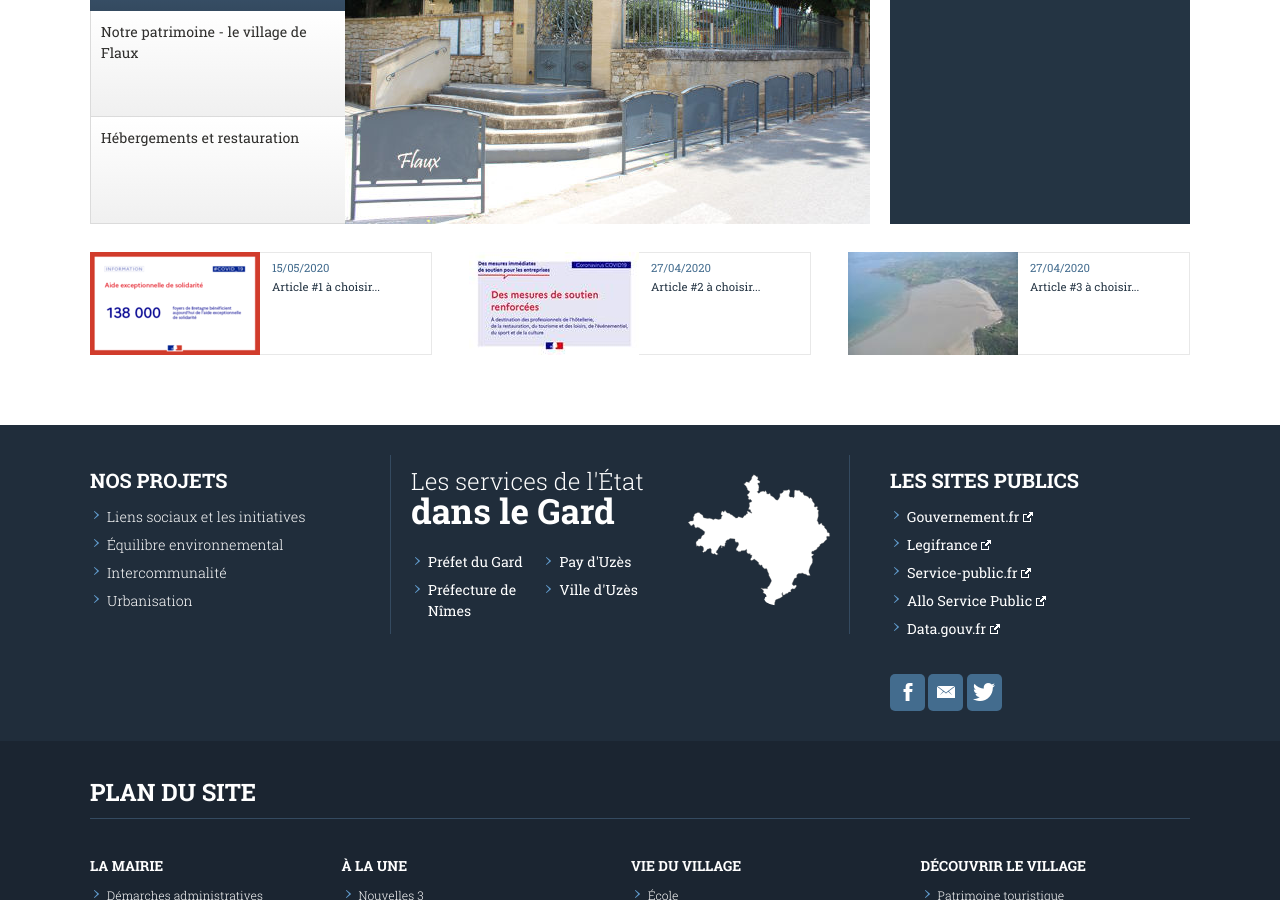
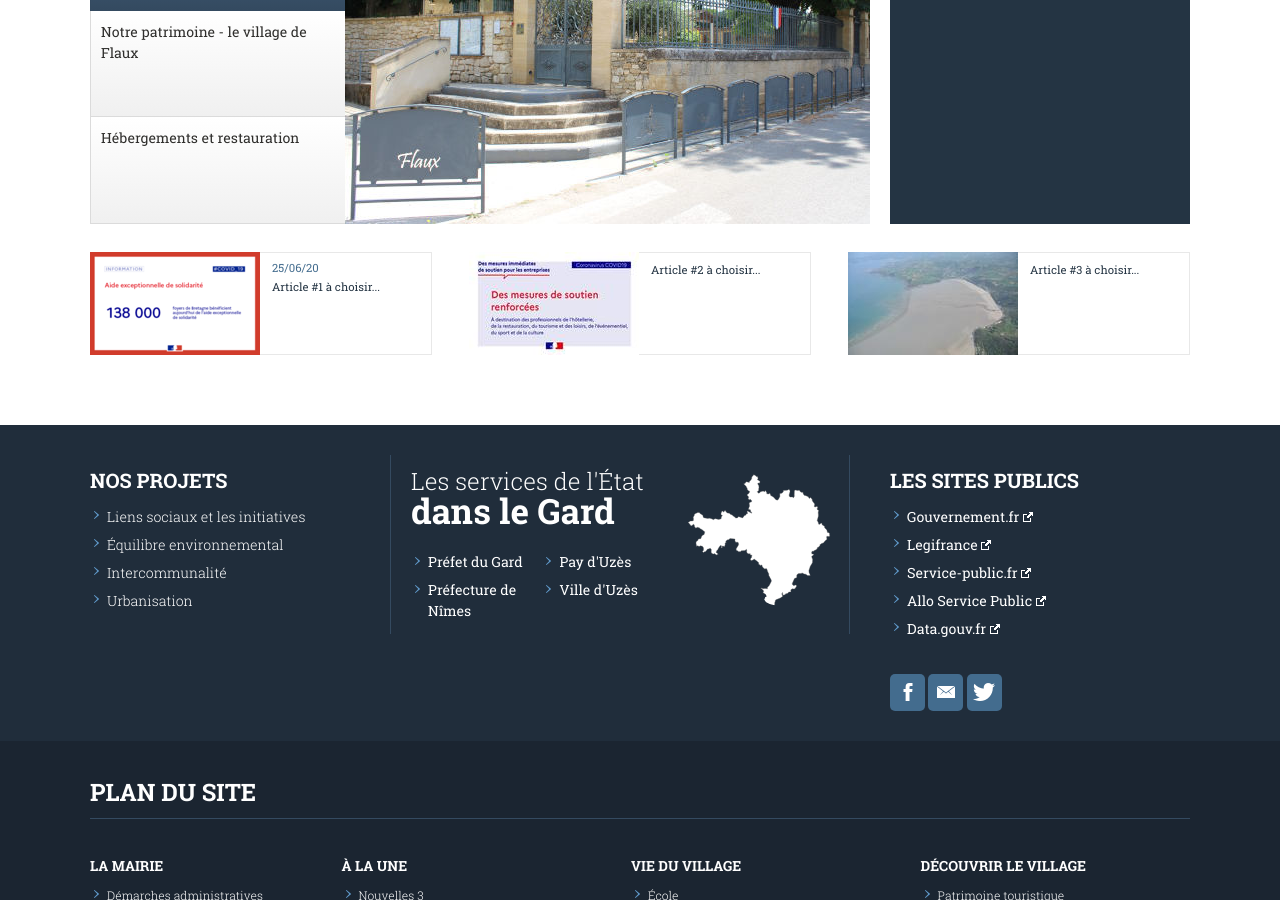
Before and after one commit to Flaux-Village/flaux-village.github.io, a Jekyll site: the page built from index.md, in a window 1280 px wide and 900 px high, scrolled down 457 px. Built offline with Jekyll 4.4.1, drawn with Linux system fonts in a browser that asks for light colours.

Commit message:
Adding featured article control to default.html and index.md.

```diff
--- a/_layouts/default.html
+++ b/_layouts/default.html
@@ -47,7 +47,7 @@
   	          <a href="{{ onglet.addresse }}">
     		 		    <span class="tablike">
                   {% if onglet.date_texte %}
-                  <span class="tablikedate">19/05/2020</span>
+                  <span class="tablikedate">{{ onglet.date_texte }}</span>
                   {% endif %}
     						  <span class="tabliketitle">{{ onglet.titre }}</span>
     					  </span>
@@ -77,33 +77,19 @@
 
 
   	    <div class="news-panels">
+          {% for article in page.articles_en_vedette %}
           <div class="news-panel">
-            <span class="news-panel-date">15/05/2020</span>
+            {% if article.date_texte %}
+            <span class="news-panel-date">{{ article.date_texte }}</span>
+            {% endif %}
             <span class="news-panel-title">
               <a href="#">
-                <img src="/assets/images/Aide-exceptionnelle-de-solidarite-pour-les-familles-les-plus-modestes_frontpageactussecondaires.png" width="170" height="103" style="border: 0px  ;" alt="">
-                Article #1 à choisir...
+                <img src="{{ article.illustration }}" width="170" height="103" style="border: 0px  ;" alt="{{ article.description_illustration }}">
+                {{ article.titre }}
   					  </a>
   				  </span>
   			  </div>
-  	      <div class="news-panel">
-    				<span class="news-panel-date">27/04/2020</span>
-    				<span class="news-panel-title">
-    					<a href="#">
-                <img src="/assets/images/COVID-19-des-mesures-de-soutien-renforces-pour-certains-secteurs_frontpageactussecondaires.jpg" width="170" height="103" style="border: 0px  ;" alt="">
-    						Article #2 à choisir...
-    					</a>
-    				</span>
-    			</div>
-          <div class="news-panel">
-    				<span class="news-panel-date">27/04/2020</span>
-    				<span class="news-panel-title">
-    					<a href="#">
-                <img src="/assets/images/Algues-vertes-des-echouages-tardifs-en-Bretagne-cette-annee_frontpageactussecondaires.jpg" width="170" height="103" style="border: 0px  ;" alt="">
-                Article #3 à choisir...
-              </a>
-            </span>
-          </div>
+          {% endfor %}
         </div>
 
       </div>
--- a/index.md
+++ b/index.md
@@ -17,4 +17,18 @@ onglets_principaux:
   addresse: /tourisme.html
   illustration: /assets/illustrations/flauxcloche_3623.jpg
   description_illustration: Le clochet de l'église de Flaux.
+articles_en_vedette:
+- titre: "Article #1 à choisir..."
+  date_texte: 25/06/20
+  addresse: \#
+  illustration: /assets/images/Aide-exceptionnelle-de-solidarite-pour-les-familles-les-plus-modestes_frontpageactussecondaires.png
+  description_illustration: La Mairie de Flaux.
+- titre: "Article #2 à choisir..."
+  addresse: \#
+  illustration: /assets/images/COVID-19-des-mesures-de-soutien-renforces-pour-certains-secteurs_frontpageactussecondaires.jpg
+  description_illustration: Le clochet de l'église de Flaux.
+- titre: "Article #3 à choisir..."
+  addresse: \#
+  illustration: /assets/images/Algues-vertes-des-echouages-tardifs-en-Bretagne-cette-annee_frontpageactussecondaires.jpg
+  description_illustration: Text alternatif.
 ---
```
